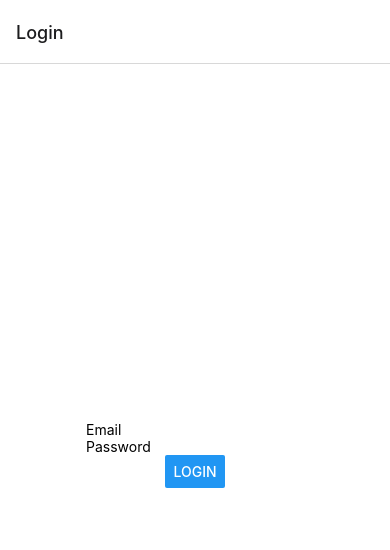
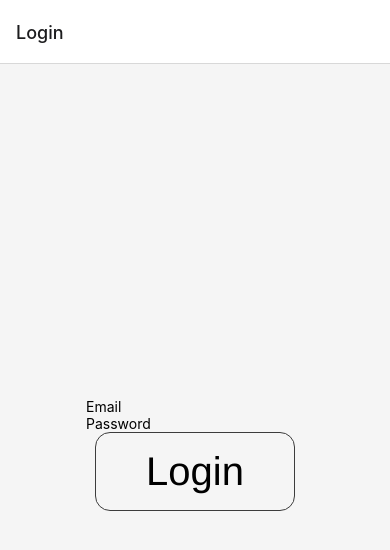
Before and after one commit to IvaAMarinova/power-pause, a React Native app: screen /LoginScreen in a window 390 px wide. Shown: the top 550 px of the page. Built offline with nearby package versions, Linux system fonts and the light colour scheme.

Commit message:
added custom button (not done)

```diff
--- a/App.js
+++ b/App.js
@@ -12,12 +12,12 @@ export default function App() {
         <Stack.Screen
           name="LoginScreen"
           component={LoginScreen}
-          options={{title: "Login"}}
+          options={{ title: "Login" }}
         />
         <Stack.Screen
           name="HomeScreen"
           component={HomeScreen}
-          options={{headerShown: false}}
+          options={{ headerShown: false }}
         />
       </Stack.Navigator>
     </NavigationContainer>
--- /dev/null
+++ b/elements/button.js
@@ -0,0 +1,35 @@
+import React, { useState } from "react";
+import { StyleSheet, TouchableOpacity, Text, View } from "react-native";
+
+export default function FlatButton({ text, onPress }) {
+  const [isActive, setIsActive] = useState(false);
+  const changeOnPress = () => {
+    setIsActive(true);
+    onPress();
+  };
+  return (
+    <TouchableOpacity onPress={changeOnPress}>
+      <View style={styles.button}>
+        <Text style={styles.buttonText}>{text}</Text>
+      </View>
+    </TouchableOpacity>
+  );
+}
+
+const styles = StyleSheet.create({
+  button: {
+    paddingHorizontal: 50,
+    paddingVertical: 16,
+    //backgroundColor: isActive ? "#087E8B" : "#F5F5F5",
+    backgroundColor: "#F5F5F5",
+    borderRadius: 15,
+    borderColor: "#3C3C3C",
+    borderStyle: "solid",
+    borderWidth: 1,
+    justifyContent: "center",
+  },
+  buttonText: {
+    fontFamily: "Helvetica",
+    fontSize: 40,
+  },
+});
--- a/screens/LoginScreen.js
+++ b/screens/LoginScreen.js
@@ -1,33 +1,30 @@
-import { StatusBar } from 'expo-status-bar';
-import { useState } from 'react';
-import { StyleSheet, Text, TextInput, Button, View } from 'react-native';
+import { StatusBar } from "expo-status-bar";
+import { useState } from "react";
+import { StyleSheet, Text, TextInput, Button, View } from "react-native";
+import FlatButton from "../elements/button";
 
 export default function LoginScreen({ navigation }) {
-  const [text, setText] = useState('');
-  const [password, setPassword] = useState('');
+  const [text, setText] = useState("");
+  const [password, setPassword] = useState("");
   return (
     <View style={styles.container}>
       <TextInput
         placeholder="Email"
-        onChangeText={newText => setText(newText)}
+        onChangeText={(newText) => setText(newText)}
         defaultValue={text}
       />
       <TextInput
         secureTextEntry={true}
         placeholder="Password"
-        onChangeText={newPassword => setPassword(newPassword)}
+        onChangeText={(newPassword) => setPassword(newPassword)}
         defaultValue={password}
       />
-      <Button
-        title="Login"
+      <FlatButton
+        text="Login"
         onPress={() => navigation.navigate("HomeScreen")}
       />
-      <Text>
-        {text}
-      </Text>
-      <Text>
-        {password}
-      </Text>
+      <Text>{text}</Text>
+      <Text>{password}</Text>
       <StatusBar style="auto" />
     </View>
   );
@@ -36,8 +33,8 @@ export default function LoginScreen({ navigation }) {
 const styles = StyleSheet.create({
   container: {
     flex: 1,
-    backgroundColor: '#fff',
-    alignItems: 'center',
-    justifyContent: 'center',
+    backgroundColor: "#F5F5F5",
+    alignItems: "center",
+    justifyContent: "center",
   },
 });
```
Also changed, not shown: screens/HomeScreen.js (+5 -5 lines).
